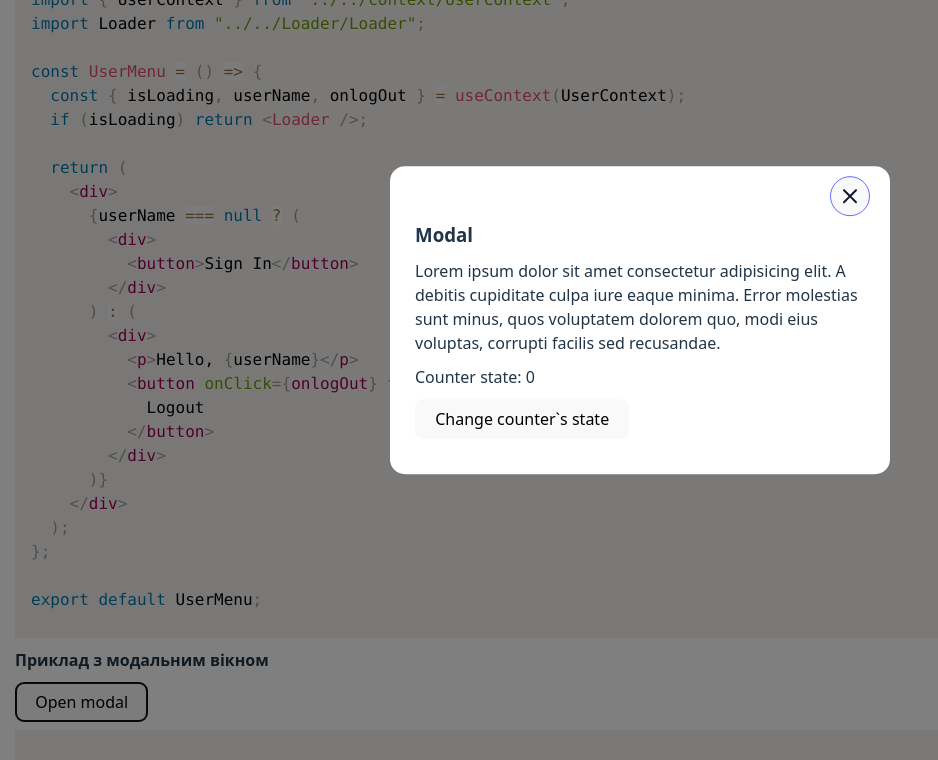
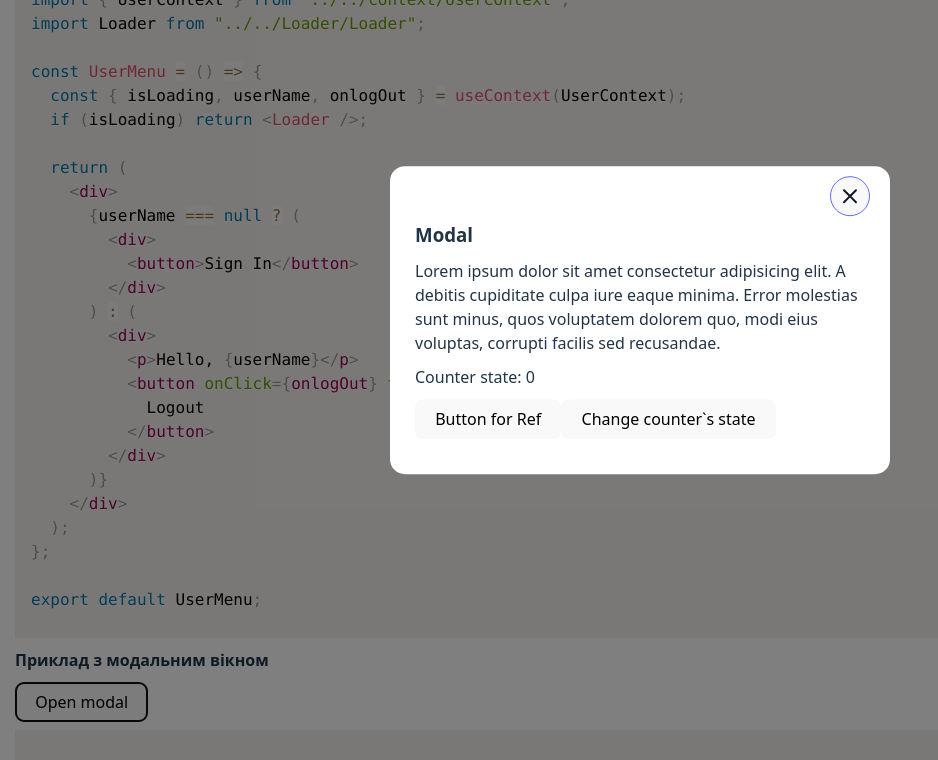
Before and after one commit to bndnt/intro, a React (Vite) app: page / in a window 1280 px wide. Both pictures are taken after a click on the button "Open modal". Shown: the part 8582-9342 px from the top of the page, without its empty margins (0-938 px from the left). Built offline with nearby package versions, Linux system fonts and the light colour scheme.

Commit message:
4th module - context

```diff
--- a/src/components/SecondModuleModal/SecondModuleModal.jsx
+++ b/src/components/SecondModuleModal/SecondModuleModal.jsx
@@ -1,10 +1,17 @@
-import { useEffect, useState } from "react";
+import { useEffect, useRef, useState } from "react";
 import css from "./SecondModuleModal.module.css";
 import { createPortal } from "react-dom";
 const SecondModuleModal = ({ closeModal }) => {
   const [counter, setCounter] = useState(() => {
     return parseInt(localStorage.getItem("modal-counter") ?? 0);
   });
+  const buttonRef = useRef();
+  // console.log(buttonRef);
+  const handleRefBtn = () => {
+    console.log(buttonRef.current);
+    console.log(getComputedStyle(buttonRef.current).width);
+    console.log(buttonRef.current.getBoundingClientRect());
+  };
   // useEffect(() = {
   //     console.log(`${counter}`);
 
@@ -58,6 +65,9 @@ const SecondModuleModal = ({ closeModal }) => {
           recusandae.
         </p>
         <p>Counter state: {counter}</p>
+        <button ref={buttonRef} onClick={handleRefBtn} type="button">
+          Button for Ref
+        </button>
         {/* <button type="button" onClick={() => setCounter(counter + 1)}> */}
         <button
           type="button"
```
